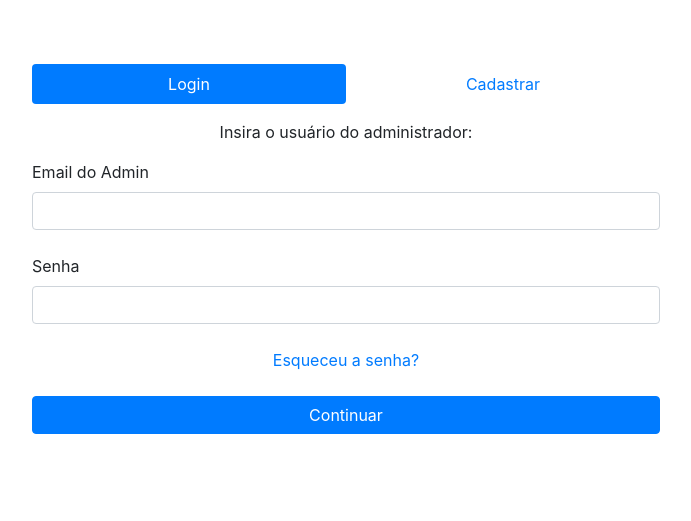
After one commit to DaviSFS21/Site_4Bim, a PHP site: page /php/login.php in a window 1280 px wide. The commit adds this page. Shown: the top 521 px of the page, without its empty margins (294-985 px from the left). Run offline with PHP 8.4, Linux system fonts and the light colour scheme.

```diff
--- /dev/null
+++ b/php/login.php
@@ -0,0 +1,55 @@
+<?php
+
+    if(isset($_POST['c_email'])){
+        $email = $_POST;
+        $senha = $_POST['c_senha'];
+        $cripto = sha1($senha);
+        echo $cripto;
+
+
+    }
+?>
+<!DOCTYPE html>
+<html lang="en">
+<head>
+    <meta charset="UTF-8">
+    <meta http-equiv="X-UA-Compatible" content="IE=edge">
+    <meta name="viewport" content="width=device-width, initial-scale=1.0">
+    <link rel="stylesheet" type="text/css" href="../css/bootstrap.min.css" media="screen">
+    <link rel="stylesheet" type="text/css" href="../css/style_login.css" media="screen">
+    <title>Login do Admin</title>
+</head>
+<body>
+    <form action="" method="POST">
+        <div class="container">
+            <ul class="nav nav-pills nav-justified mb-3" id="ex1" role="tablist">
+                <li class="nav-item" role="presentation">
+                    <a class="nav-link active" id="tab-login" data-mdb-toggle="pill" href="login.php" role="tab"
+                    aria-controls="pills-login" aria-selected="true">Login</a>
+                </li>
+                <li class="nav-item" role="presentation">
+                    <a class="nav-link" id="tab-register" data-mdb-toggle="pill" href="cad_user.php" role="tab"
+                    aria-controls="pills-register" aria-selected="false">Cadastrar</a>
+                </li>
+            </ul>
+            <div class="tab-content">
+                <p class="text-center">Insira o usuário do administrador:</p>
+
+                <div class="form-outline mb-4">
+                    <label class="form-label" for="loginName">Email do Admin</label>
+                    <input type="email" id="loginName" class="form-control" name="c_email"/>
+                </div>
+                <div class="form-outline mb-4">
+                    <label class="form-label" for="loginPassword">Senha</label>
+                    <input type="password" id="loginPassword" class="form-control" name="c_senha"/>
+                </div>
+                <div class="row mb-4 justify-content-center">
+                    <a href="#!">Esqueceu a senha?</a>
+                </div>
+                </div>
+                <button type="submit" class="btn btn-primary btn-block mb-4">Continuar</button>
+            </div>
+        </div>
+    </form>
+</body>
+</html>
```
Also changed, not shown: php/cad_user.php (renamed from php/login_adm.php, +13 -6 lines).
